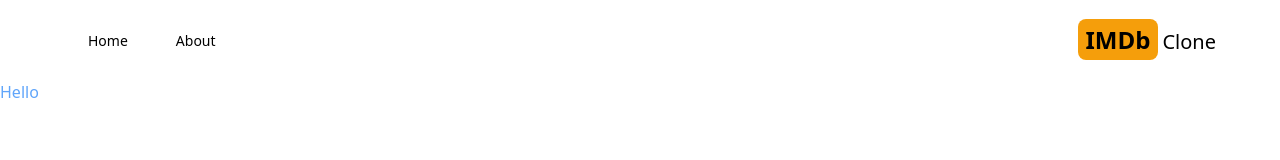
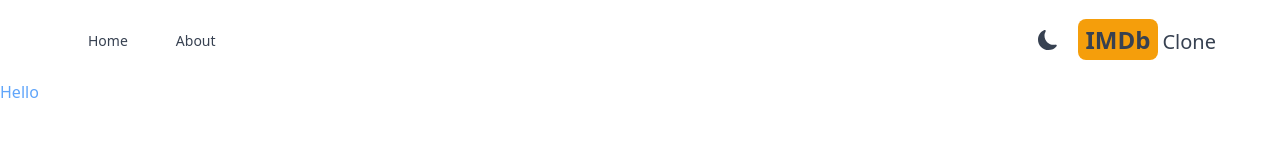
Before and after one commit to Izuku0/imdb, a Next.js app: page / in a window 1280 px wide. Shown: the top 160 px of the page. Built offline with nearby package versions, Linux system fonts and the light colour scheme.

Commit message:
add darkmode

```diff
--- a/package.json
+++ b/package.json
@@ -12,6 +12,7 @@
     "eslint": "8.36.0",
     "eslint-config-next": "13.2.4",
     "next": "13.2.4",
+    "next-themes": "^0.2.1",
     "react": "18.2.0",
     "react-dom": "18.2.0",
     "react-icon": "^1.0.0",
--- /dev/null
+++ b/src/app/Providers.jsx
@@ -0,0 +1,15 @@
+"use client"
+
+import { ThemeProvider } from 'next-themes'
+import React from 'react'
+
+export default function Providers({children}) {
+  return ( <ThemeProvider enableSystem={true} attribute="class">
+    <div className='dark:bg-gray-700 dark:text-gray-200 text-gray-700 transition-colors duration-300 min-h-screen select-none'>
+
+    {children}
+    </div>
+
+    </ThemeProvider>
+  )
+}
--- a/src/app/layout.js
+++ b/src/app/layout.js
@@ -1,5 +1,6 @@
 import Header from '@/components/Header'
 import './globals.css'
+import Providers from './Providers'
 
 
 export const metadata = {
@@ -11,9 +12,12 @@
   return (
     <html lang="en">
       <body>
+        <Providers>
         <Header/>
 
-        {children}</body>
+        {children}
+        </Providers>
+        </body>
     </html>
   )
 }
--- /dev/null
+++ b/src/components/DarkModeSwitch.jsx
@@ -0,0 +1,22 @@
+"use client"
+import React, { useEffect, useState } from 'react'
+import {MdLightMode} from 'react-icons/md'
+import {BsFillMoonFill} from 'react-icons/bs'
+import { useTheme } from 'next-themes';
+
+
+export default function DarkModeSwitch() {
+    const {systemTheme, theme , setTheme} = useTheme();
+   const [mounted,setMounted] = useState(false)
+    useEffect(()=> setMounted(true),[])
+
+    const  currentTheme = theme ==="system" ? systemTheme :theme;   return (
+    <>
+     {mounted && (currentTheme === "dark" ? (
+       <MdLightMode className='text-xl cursor-pointer hover:text-amber-500' onClick={() => setTheme("light")}/>
+     ) : (
+        <BsFillMoonFill className='text-xl cursor-pointer hover:text-amber-500' onClick={() => setTheme("dark")}/>
+     ))}
+    </>
+  );
+}
--- a/src/components/Header.jsx
+++ b/src/components/Header.jsx
@@ -3,6 +3,7 @@
 import Menuitem from './Menuitem'
 import {AiFillHome} from "react-icons/ai";
 import {BsFillInfoCircleFill} from "react-icons/bs";
+import DarkModeSwitch from './DarkModeSwitch';
 
 
 export default function Header() {
@@ -13,7 +14,8 @@
             <Menuitem title="Home" address="/" Icon={AiFillHome}/>
             <Menuitem title="About" address="/about" Icon={BsFillInfoCircleFill}/>
         </div>
-        <div className="">
+        <div className="flex items-center space-x-5">
+            <DarkModeSwitch/>
              <Link href="/">
                 <h2 className="text-2xl"><span className="font-bold bg-amber-500 py-1 px-2 rounded-lg mr-1">
                       IMDb
--- a/tailwind.config.js
+++ b/tailwind.config.js
@@ -10,4 +10,5 @@
     extend: {},
   },
   plugins: [],
+  darkMode: "class",
 }
```
Also changed, not shown: 1 other file (tests, documents, lock files or other folders).
